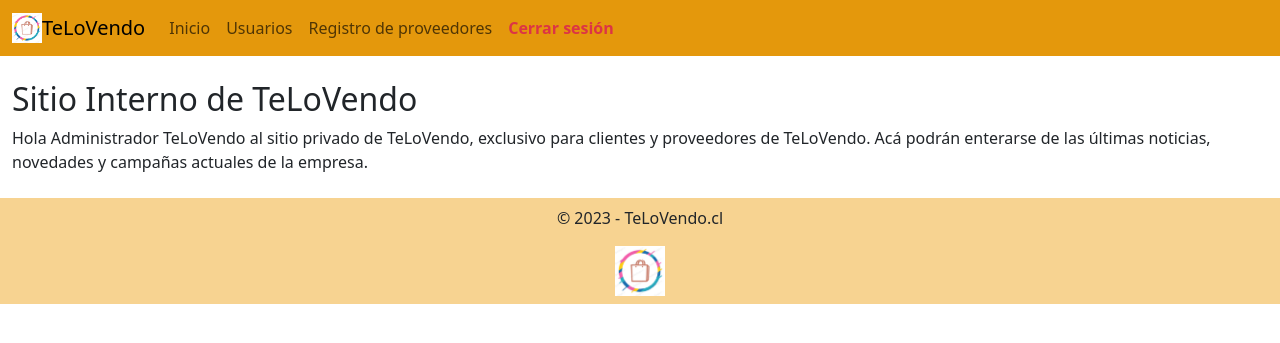
After one commit to grupo-2-Bootcamp/telovendo, a Django app: page /sitiointerno in a window 1280 px wide. The commit adds this page. Shown: the top 343 px of the page. Run offline with Django 4.2, Linux system fonts and the light colour scheme; a user stored in the database is signed in.

Commit message:
Actualización y un poco de orden a los archivos

```diff
--- a/website/telovendo/templates/base.html
+++ b/website/telovendo/templates/base.html
@@ -13,16 +13,23 @@
 <body>
     <nav class="navbar navbar-expand-lg navbar-color">
         <div class="container-fluid">
-            <div><a href="{% url 'Index' %}"><img src="{% static 'images/logo.png' %}" class="logo-navbar"></a></div>
-            <a class="navbar-brand" href="{% url 'Index' %}">TeLoVendo</a>
+            <div><a href="{% url 'index' %}"><img src="{% static 'images/logo.png' %}" class="logo-navbar"></a></div>
+            <a class="navbar-brand" href="{% url 'index' %}">TeLoVendo</a>
             <button class="navbar-toggler" type="button" data-bs-toggle="collapse" data-bs-target="#navbarNav" aria-controls="navbarNav" aria-expanded="false" aria-label="Toggle navigation">
                 <span class="navbar-toggler-icon"></span>
             </button>
             <div class="collapse navbar-collapse" id="navbarNav">
                 <ul class="navbar-nav">
-                    <li class="nav-item"> <a class="nav-link" aria-current="page" href="{% url 'Index' %}">Inicio</a> </li>
-                    <li class="nav-item"> <a class="nav-link" href="{% url 'Usuarios' %}">Usuarios</a> </li>
-                    <li class="nav-item"> <a class="nav-link" href="{% url 'contactoProveedores' %}">Ingreso de proveedores</a> </li>
+                    <li class="nav-item"> <a class="nav-link" aria-current="page" href="{% url 'index' %}">Inicio</a> </li>
+                    <li class="nav-item"> <a class="nav-link" href="{% url 'usuarios' %}">Usuarios</a> </li>
+                    <li class="nav-item"> <a class="nav-link" href="{% url 'contactoproveedores' %}">Registro de proveedores</a> </li>
+                    <li class="nav-item">
+                        {% if user.is_authenticated %}
+                            <a href="{% url 'logout' %}" class="nav-link text-danger fw-bold">Cerrar sesión</a>
+                        {% else %}
+                            <a href="{% url 'login' %}" class="nav-link text-primary fw-bold">Iniciar sesión</a>
+                        {% endif %}
+                    </li>
                 </ul>
             </div>
         </div>
--- /dev/null
+++ b/website/telovendo/templates/telovendo-interno/bienvenida.html
@@ -0,0 +1,9 @@
+{% extends "base.html" %}
+
+{% block content %}
+
+    <p>Hola {{primer_nombre}} {{segundo_nombre}} al sitio privado de TeLoVendo, exclusivo para clientes y proveedores de TeLoVendo. Acá podrán enterarse de las últimas noticias, novedades y campañas actuales de la empresa.</p>
+
+
+
+{% endblock %}
--- a/website/telovendo/views.py
+++ b/website/telovendo/views.py
@@ -126,6 +126,7 @@
         return render(request, self.template_name, {"formulario": formulario})
 
     def post(self, request, *args, **kwargs):
+        title = "Acceder al sitio interno de TeLoVendo"
         form = FormularioLogin(request.POST)
         if form.is_valid():
             username = form.cleaned_data['username']
@@ -134,18 +135,20 @@
             if user is not None:
                 if user.is_active:
                     login(request, user)
-                    return redirect('bienvenidaRestringida')
-            form.add_error('username', 'Credenciales incorrectas')
-            return render(request, self.template_name, { "form": form })
+                    return redirect('sitiointerno')
+            form.add_error('username', 'Se han ingresado las credenciales equivocados.')
+            return render(request, self.template_name, { "form": form, "title": title, })
         else:
-            return render(request, self.template_name, { "form": form })
+            return render(request, self.template_name, { "form": form, "title": title, })
 
 class PaginaRestringidaView(TemplateView):
-    template_name = 'telovendo/bienvenidaRestringida.html'
+    template_name = 'telovendo-interno/bienvenida.html'
+
     # permission_required = 'principal.puede_leer_formulario'
 
     # @method_decorator(login_required)
     def get(self, request, *args, **kwargs):
+        title = "Sitio Interno de TeLoVendo"
         # titulo = "Restringido"
         # contexto = {
         # 'titulo': titulo,
@@ -153,5 +156,6 @@
         # }
         # if titulo is None:
         #     return redirect('home')
-        username = request.user.first_name or 'Usuari@ - Sin nombre registrado.'
-        return render(request, self.template_name, {'username' : username})
+        primer_nombre = request.user.first_name or 'Usuari@ - Sin nombre registrado.'
+        segundo_nombre = request.user.last_name
+        return render(request, self.template_name, {'primer_nombre' : primer_nombre, 'segundo_nombre' : segundo_nombre, 'title' : title,})
--- a/website/website/urls.py
+++ b/website/website/urls.py
@@ -26,10 +26,10 @@
     path('admin/', admin.site.urls),
     path('bienvenido', bienvenido),
     #path('', inicio),
-    path('', IndexView.as_view(), name="Index"),
-    path('usuarios', UsuariosView.as_view(), name="Usuarios"),
-    path('contactoproveedores', ContactoProveedoresView.as_view(), name ='contactoProveedores'),
+    path('', IndexView.as_view(), name="index"),
+    path('usuarios', UsuariosView.as_view(), name="usuarios"),
+    path('contactoproveedores', ContactoProveedoresView.as_view(), name ='contactoproveedores'),
     path('login/', LoginView.as_view(), name="login"),
     path('logout/', LogoutView.as_view(), name='logout'),
-    path('bienvenidaRestringida', login_required(PaginaRestringidaView.as_view()), name='bienvenidaRestringida'),
+    path('sitiointerno', login_required(PaginaRestringidaView.as_view()), name='sitiointerno'),
 ]
```
Also changed, not shown: website/telovendo/templates/telovendo/bienvenidaRestringida.html (deleted, +0 -18 lines), website/telovendo/templates/telovendo/login.html (+12 -8 lines), website/db.sqlite3.
